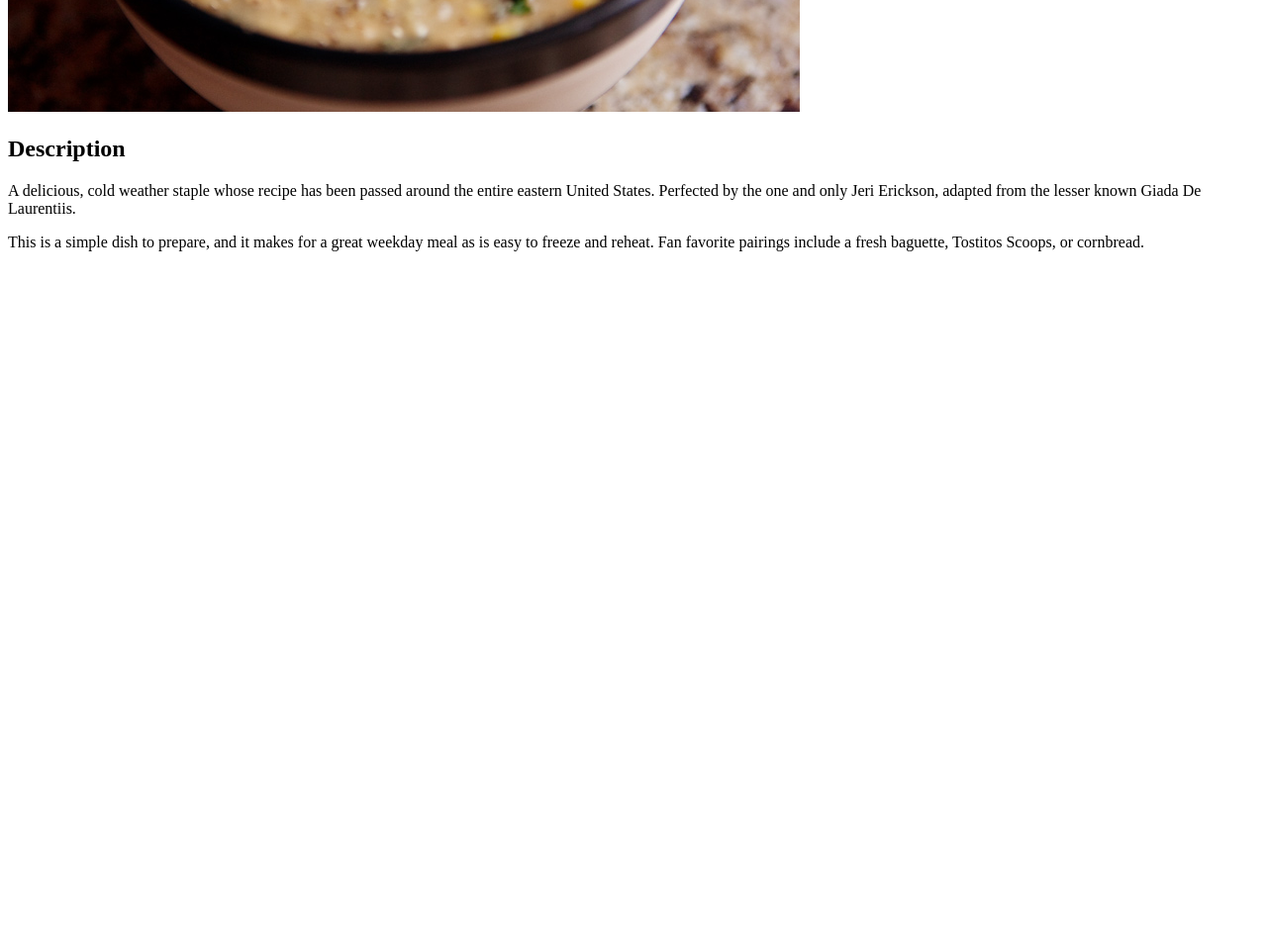
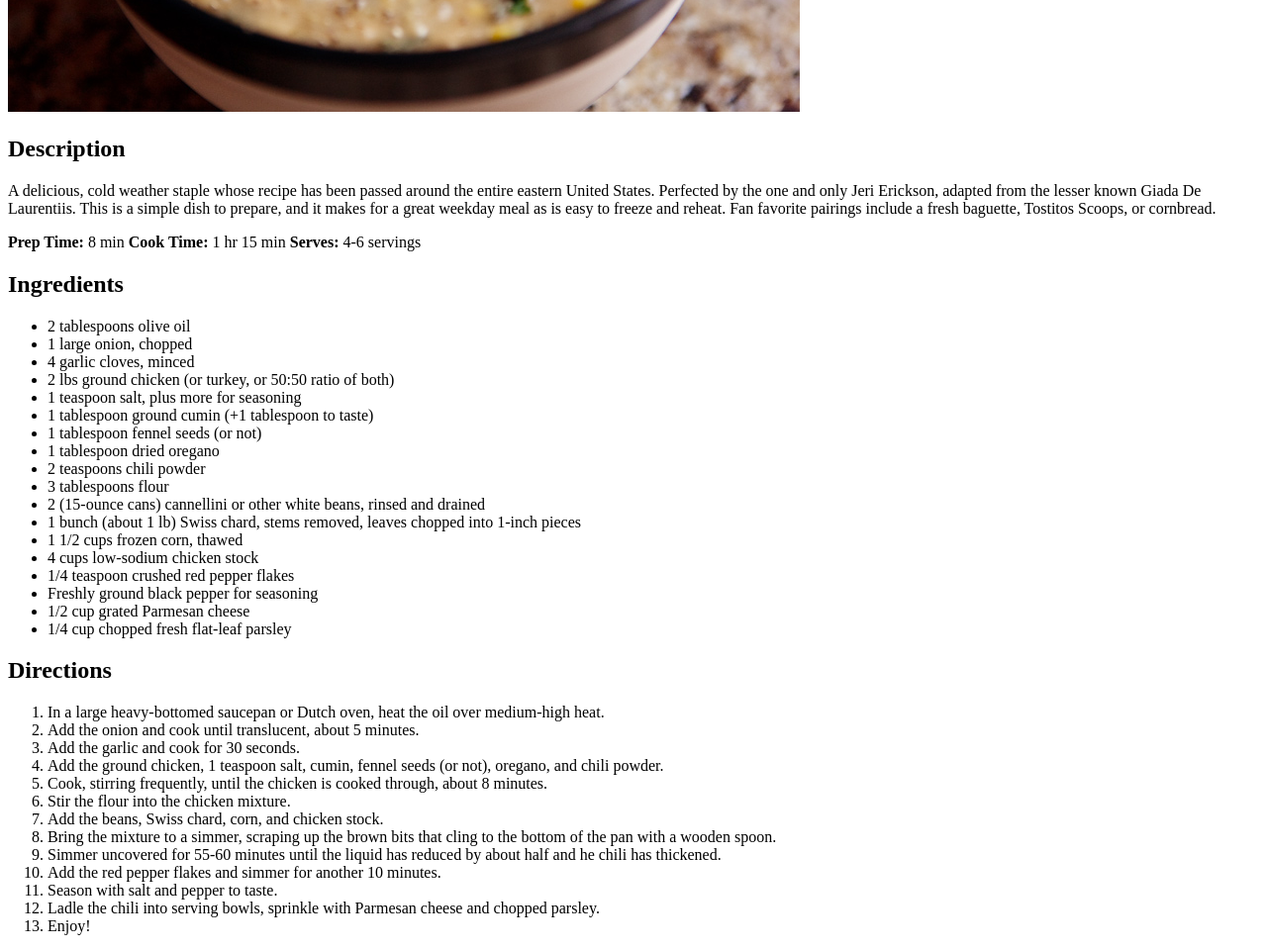
Before and after one commit to xoio91/odin-recipes, a plain HTML site: page recipes/jeris-chili.html in a window 1280 px wide. Shown: the part 500-1461 px from the top of the page at 99% size. Before the commit the page ends 800 px from the top, so only its background shows below. Drawn offline with Linux system fonts and the light colour scheme.

Commit message:
Added ingredients and directions to recipe

```diff
--- a/recipes/jeris-chili.html
+++ b/recipes/jeris-chili.html
@@ -8,7 +8,44 @@
     <h1>Jeri's Chili</h1>
     <img src="../images/jeris-chili.jpg" alt="Jeri's Chili">
     <h2>Description</h2>
-    <p>A delicious, cold weather staple whose recipe has been passed around the entire eastern United States. Perfected by the one and only Jeri Erickson, adapted from the lesser known Giada De Laurentiis.</p>
-    <p>This is a simple dish to prepare, and it makes for a great weekday meal as is easy to freeze and reheat. Fan favorite pairings include a fresh baguette, Tostitos Scoops, or cornbread.</p>
+    <p>A delicious, cold weather staple whose recipe has been passed around the entire eastern United States. Perfected by the one and only Jeri Erickson, adapted from the lesser known Giada De Laurentiis. This is a simple dish to prepare, and it makes for a great weekday meal as is easy to freeze and reheat. Fan favorite pairings include a fresh baguette, Tostitos Scoops, or cornbread.</p>
+    <p><strong>Prep Time:</strong> 8 min <strong>Cook Time:</strong> 1 hr 15 min <strong>Serves:</strong> 4-6 servings</p>
+    <h2>Ingredients</h2>
+    <ul>
+        <li>2 tablespoons olive oil</li>
+        <li>1 large onion, chopped</li>
+        <li>4 garlic cloves, minced</li>
+        <li>2 lbs ground chicken (or turkey, or 50:50 ratio of both)</li>
+        <li>1 teaspoon salt, plus more for seasoning</li>
+        <li>1 tablespoon ground cumin (+1 tablespoon to taste)</li>
+        <li>1 tablespoon fennel seeds (or not)</li>
+        <li>1 tablespoon dried oregano</li>
+        <li>2 teaspoons chili powder</li>
+        <li>3 tablespoons flour</li>
+        <li>2 (15-ounce cans) cannellini or other white beans, rinsed and drained</li>
+        <li>1 bunch (about 1 lb) Swiss chard, stems removed, leaves chopped into 1-inch pieces</li>
+        <li>1 1/2 cups frozen corn, thawed</li>
+        <li>4 cups low-sodium chicken stock</li>
+        <li>1/4 teaspoon crushed red pepper flakes</li>
+        <li>Freshly ground black pepper for seasoning</li>
+        <li>1/2 cup grated Parmesan cheese</li>
+        <li>1/4 cup chopped fresh flat-leaf parsley</li>
+    </ul>
+    <h2>Directions</h2>
+    <ol>
+        <li>In a large heavy-bottomed saucepan or Dutch oven, heat the oil over medium-high heat.</li>
+        <li>Add the onion and cook until translucent, about 5 minutes.</li>
+        <li>Add the garlic and cook for 30 seconds.</li>
+        <li>Add the ground chicken, 1 teaspoon salt, cumin, fennel seeds (or not), oregano, and chili powder.</li>
+        <li>Cook, stirring frequently, until the chicken is cooked through, about 8 minutes.</li>
+        <li>Stir the flour into the chicken mixture.</li>
+        <li>Add the beans, Swiss chard, corn, and chicken stock.</li>
+        <li>Bring the mixture to a simmer, scraping up the brown bits that cling to the bottom of the pan with a wooden spoon.</li>
+        <li>Simmer uncovered for 55-60 minutes until the liquid has reduced by about half and he chili has thickened.</li>
+        <li>Add the red pepper flakes and simmer for another 10 minutes.</li>
+        <li>Season with salt and pepper to taste.</li>
+        <li>Ladle the chili into serving bowls, sprinkle with Parmesan cheese and chopped parsley.</li>
+        <li>Enjoy!</li>
+    </ol>
 </body>
 </html>
```
